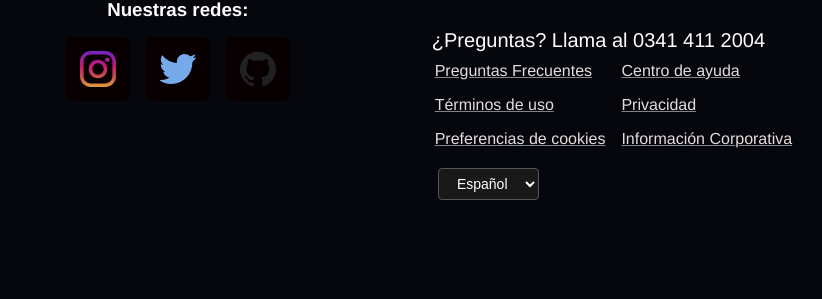
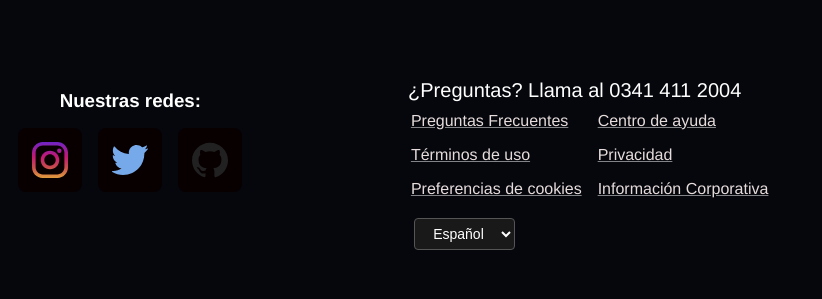
Before and after one commit to LittleBigPants/Proyecto-Final-Prog-II-Garcia-Juan-Manuel-Berrino-Ivan-Gonzales-Lautaro-Bueno-Melina, a Flask app: a page that uses website/templates/iniciar-sesion.html in a window 1280 px wide. Shown: the part 921-1220 px from the top of the page, without its empty margins (219-1041 px from the left). Run offline with Flask 3, Linux system fonts and the light colour scheme.

Commit message:
Acomodo Footers

```diff
--- a/website/static/css/comun.css
+++ b/website/static/css/comun.css
@@ -166,6 +166,10 @@ footer {
 .redes {
     color: #fff;
     text-align: center;
+    display: flex; /* Flexbox para centrar */
+    justify-content: center; /* Centra horizontalmente */
+    align-items: center; /* Centra verticalmente */
+    flex-direction: column; /* Opcional: Alinea los elementos en una columna */
 }
 
 .social {
@@ -290,7 +294,12 @@ footer {
     }
 
     .container-footer {
-        display: inline-block;
+        display: flex; /* Activamos Flexbox */
+        justify-content: center; /* Centra horizontalmente */
+        align-items: center; /* Centra verticalmente */
+        flex-direction: column; /* Si deseas que los elementos se apilen verticalmente, puedes usar esta propiedad */
+        width: 100%; /* Asegúrate de que el ancho sea el 100% del contenedor */
+        max-width: 500px;
     }
 
     .footer-contacto {
```
